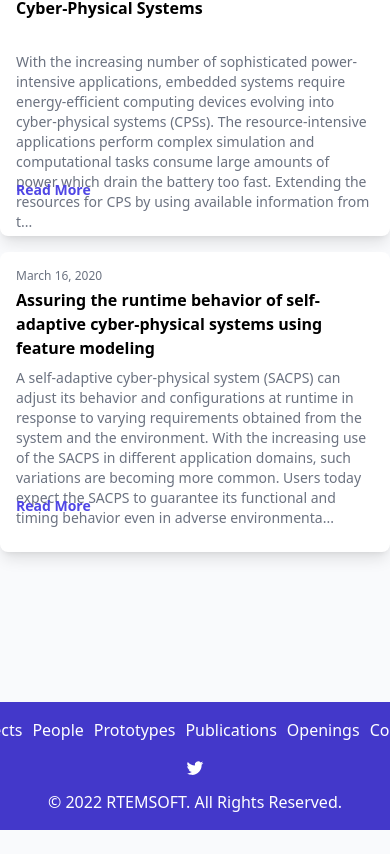
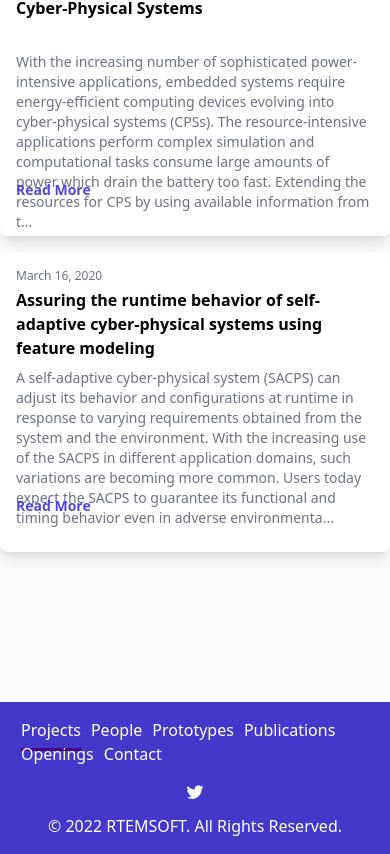
Before and after one commit to AayushBajaj2000/RtemSoft, a Next.js app: page /projects in a window 390 px wide. Shown: the part 5166-6020 px from the top of the page. Before the commit the page ends 5996 px from the top, so only its background shows below. Built offline with nearby package versions, Linux system fonts and the light colour scheme.

Commit message:
added highlights

```diff
--- a/components/Footer.js
+++ b/components/Footer.js
@@ -24,9 +24,9 @@ const Footer = () => {
               return (
                 <Link key={index} href={item.href}>
                   <a
-                    className={`mx-[5px] sm:mx-[15px] font-medium text-white  ${
+                    className={`mx-[5px] sm:mx-[15px] relative font-medium text-white line_before_footer  ${
                       router.asPath === item.href &&
-                      "text-indigo-300 font-bold line_after"
+                      "text-indigo-300 font-bold line_after_footer"
                     }`}
                   >
                     {item.name}
--- a/styles/globals.css
+++ b/styles/globals.css
@@ -27,3 +27,17 @@ html {
 .line_after::after {
   width: 100%;
 }
+
+.line_before_footer::after {
+  content: "";
+  position: absolute;
+  bottom: -10px;
+  left: 0;
+  background: indigo;
+  height: 3.5px;
+  width: 0px;
+}
+
+.line_after_footer::after {
+  width: 100%;
+}
```
